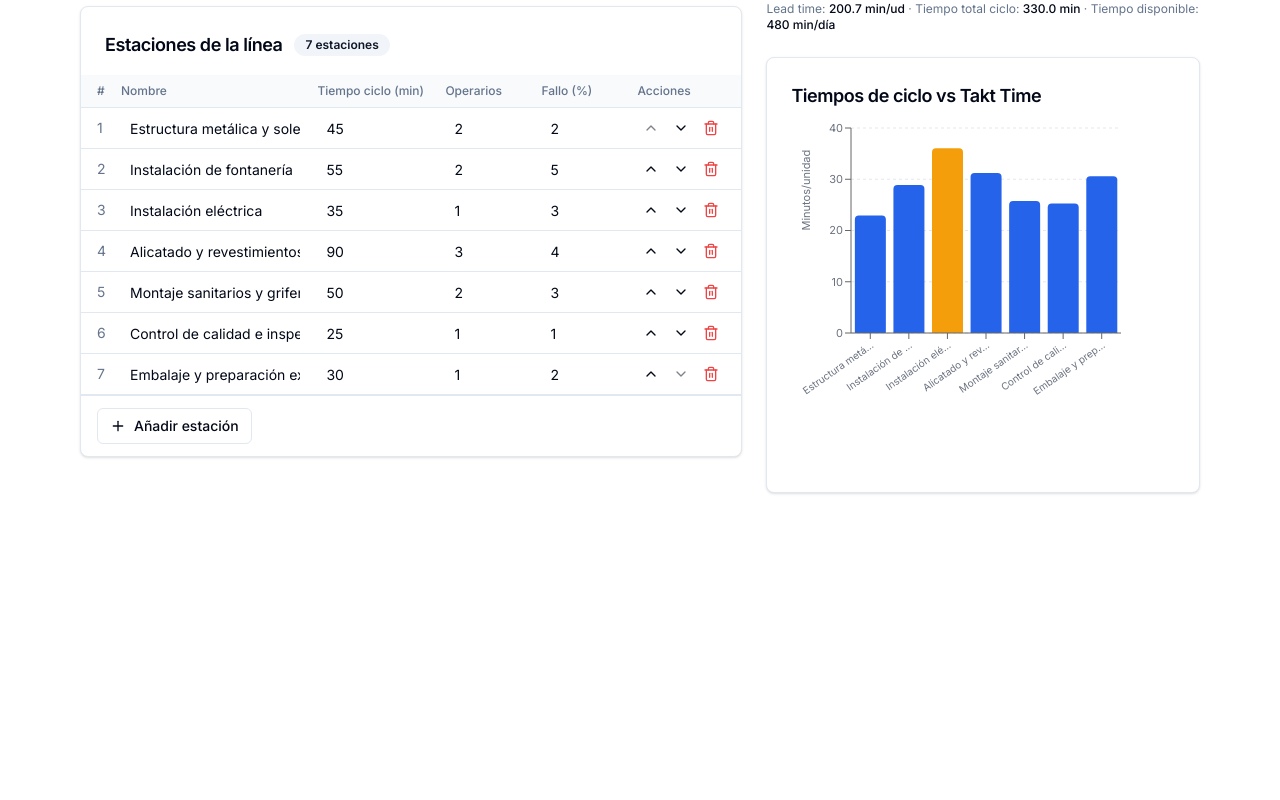
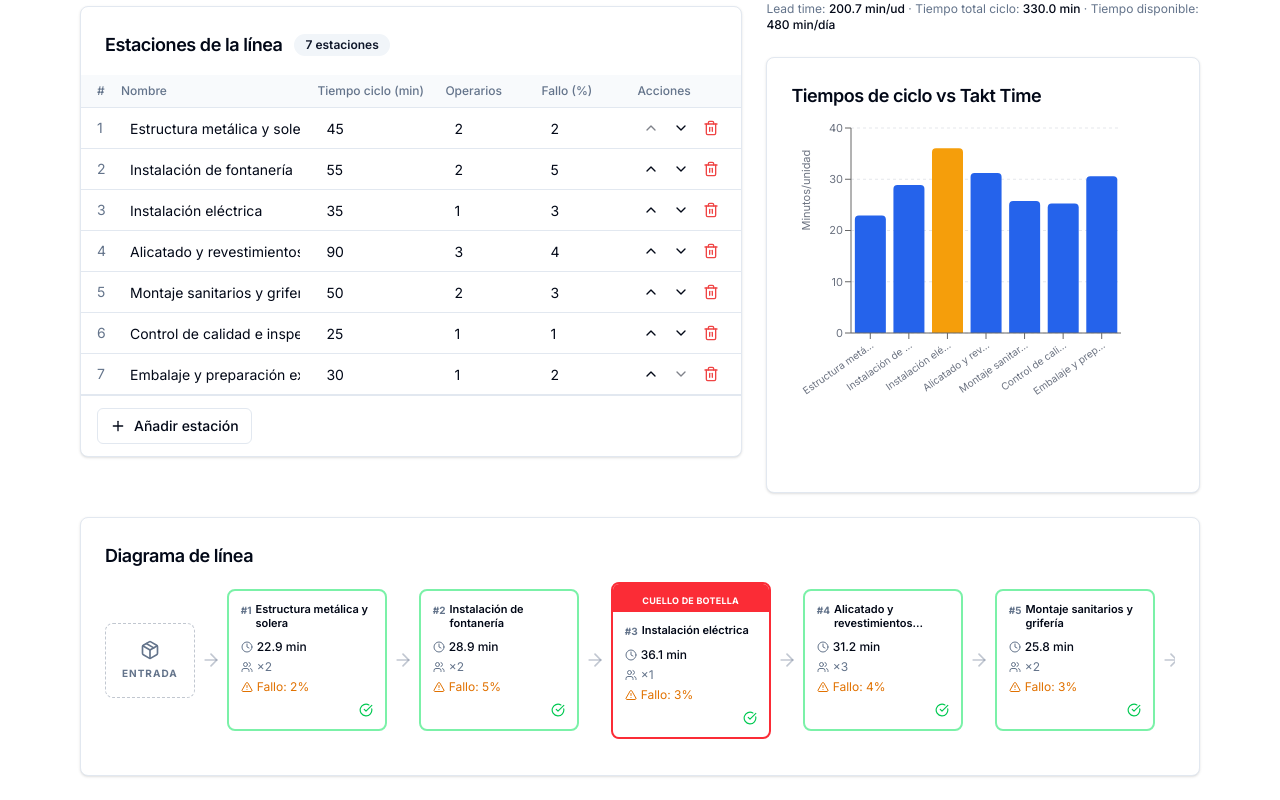
Before and after one commit to markusx5622/takt-studio, a Next.js app: page /simulador in a window 1280 px wide. Shown: the part 477-1277 px from the top of the page. Before the commit the page ends 994 px from the top, so only its background shows below. Built offline with nearby package versions, Linux system fonts and the light colour scheme.

Commit message:
feat: diagrama visual de línea de producción
https://claude.ai/code/session_01P2kARcetvvfqfwJSx6e9T4

```diff
--- a/app/simulador/page.tsx
+++ b/app/simulador/page.tsx
@@ -2,10 +2,11 @@ import ScenarioControls from "@/components/ScenarioControls"
 import StationEditor from "@/components/StationEditor"
 import KpiPanel from "@/components/KpiPanel"
 import TaktChart from "@/components/TaktChart"
+import LineDiagram from "@/components/LineDiagram"
 
 export default function SimuladorPage() {
   return (
-    <div className="mx-auto max-w-6xl px-4 py-6">
+    <div className="mx-auto max-w-6xl space-y-6 px-4 py-6">
       <div className="grid grid-cols-1 gap-6 lg:grid-cols-5">
         {/* Left column — 60% */}
         <div className="space-y-6 lg:col-span-3">
@@ -19,6 +20,9 @@ export default function SimuladorPage() {
           <TaktChart />
         </div>
       </div>
+
+      {/* Full-width row — line diagram benefits from horizontal space */}
+      <LineDiagram />
     </div>
   )
 }
--- /dev/null
+++ b/components/LineDiagram.tsx
@@ -0,0 +1,176 @@
+"use client"
+
+import { Fragment } from "react"
+import {
+  ArrowRight,
+  Users,
+  AlertTriangle,
+  CheckCircle,
+  Clock,
+  Package,
+  PackageCheck,
+} from "lucide-react"
+import { useTaktStore, useHydrated } from "@/lib/store"
+import { getStationsWithEffective, calculateTaktTime } from "@/lib/calculations"
+import { Card, CardContent, CardHeader, CardTitle } from "@/components/ui/card"
+import { cn } from "@/lib/utils"
+import type { StationWithEffective } from "@/types"
+
+// ─── ENTRADA ──────────────────────────────────────────────────────────────────
+
+function EntradaIndicator() {
+  return (
+    <div className="flex shrink-0 flex-col items-center justify-center gap-1.5 rounded-lg border border-dashed border-muted-foreground/40 px-4 py-4">
+      <Package className="h-5 w-5 text-muted-foreground" />
+      <span className="text-[10px] font-bold uppercase tracking-widest text-muted-foreground">
+        Entrada
+      </span>
+    </div>
+  )
+}
+
+// ─── SALIDA ───────────────────────────────────────────────────────────────────
+
+function SalidaIndicator() {
+  return (
+    <div className="flex shrink-0 flex-col items-center justify-center gap-1.5 rounded-lg border border-dashed border-green-400 px-4 py-4">
+      <PackageCheck className="h-5 w-5 text-green-600" />
+      <span className="text-[10px] font-bold uppercase tracking-widest text-green-700">
+        Salida
+      </span>
+    </div>
+  )
+}
+
+// ─── Arrow ────────────────────────────────────────────────────────────────────
+
+function ArrowConnector() {
+  return (
+    <div className="flex shrink-0 items-center justify-center p-1.5 text-muted-foreground/40">
+      {/* rotate-90 = pointing down on mobile; rotate-0 = pointing right on desktop */}
+      <ArrowRight className="h-5 w-5 rotate-90 md:rotate-0" />
+    </div>
+  )
+}
+
+// ─── Station card ─────────────────────────────────────────────────────────────
+
+function StationCard({ station, index }: { station: StationWithEffective; index: number }) {
+  return (
+    <div
+      className={cn(
+        "w-40 shrink-0 overflow-hidden rounded-lg border-2 transition-shadow hover:shadow-lg",
+        station.isBottleneck && "border-red-500",
+        !station.isBottleneck && station.exceedsTakt && "border-amber-500 bg-amber-50",
+        !station.isBottleneck && !station.exceedsTakt && "border-green-300 bg-white"
+      )}
+    >
+      {/* Bottleneck banner */}
+      {station.isBottleneck && (
+        <div className="bg-red-500 px-1 py-0.5 text-center">
+          <span className="text-[9px] font-bold uppercase tracking-wide text-white">
+            Cuello de botella
+          </span>
+        </div>
+      )}
+
+      <div className="p-3">
+        {/* Header */}
+        <div className="mb-2 flex items-start gap-1">
+          <span className="shrink-0 text-[10px] font-bold text-muted-foreground">
+            #{index + 1}
+          </span>
+          <span
+            className="line-clamp-2 text-[11px] font-semibold leading-tight"
+            title={station.name}
+          >
+            {station.name}
+          </span>
+        </div>
+
+        {/* Effective cycle time */}
+        <div className="flex items-center gap-1 text-xs">
+          <Clock className="h-3 w-3 shrink-0 text-muted-foreground" />
+          <span className="font-medium">{station.effectiveCycleMin.toFixed(1)} min</span>
+        </div>
+
+        {/* Operators */}
+        <div className="mt-1 flex items-center gap-1 text-xs text-muted-foreground">
+          <Users className="h-3 w-3 shrink-0" />
+          <span>×{station.operators}</span>
+        </div>
+
+        {/* Failure rate */}
+        {station.failureRate > 0 && (
+          <div className="mt-1 flex items-center gap-1 text-xs text-amber-600">
+            <AlertTriangle className="h-3 w-3 shrink-0" />
+            <span>Fallo: {(station.failureRate * 100).toFixed(0)}%</span>
+          </div>
+        )}
+
+        {/* Status icon */}
+        <div className="mt-2 flex justify-end">
+          {station.exceedsTakt ? (
+            <AlertTriangle className="h-3.5 w-3.5 text-amber-500" />
+          ) : (
+            <CheckCircle className="h-3.5 w-3.5 text-green-500" />
+          )}
+        </div>
+      </div>
+    </div>
+  )
+}
+
+// ─── Main component ───────────────────────────────────────────────────────────
+
+export default function LineDiagram() {
+  const hydrated = useHydrated()
+  const scenario = useTaktStore((state) =>
+    state.scenarios.find((sc) => sc.id === state.activeScenarioId)
+  )
+
+  if (!hydrated || !scenario || scenario.stations.length === 0) {
+    return (
+      <Card>
+        <CardHeader className="pb-2">
+          <CardTitle className="text-lg">Diagrama de línea</CardTitle>
+        </CardHeader>
+        <CardContent className="flex h-48 items-center justify-center">
+          <p className="text-sm text-muted-foreground">
+            Añade estaciones para visualizar la línea
+          </p>
+        </CardContent>
+      </Card>
+    )
+  }
+
+  const taktTimeMin = calculateTaktTime(scenario)
+  const stations = getStationsWithEffective(scenario.stations, taktTimeMin)
+
+  return (
+    <Card>
+      <CardHeader className="pb-2">
+        <CardTitle className="text-lg">Diagrama de línea</CardTitle>
+      </CardHeader>
+      <CardContent>
+        {/* overflow-x-auto enables horizontal scroll on desktop when stations don't fit */}
+        <div className="overflow-x-auto pb-3 pt-1">
+          <div className="flex flex-col items-center md:flex-row md:min-w-max md:items-center">
+            <EntradaIndicator />
+            <ArrowConnector />
+
+            {stations.map((station, index) => (
+              <Fragment key={station.id}>
+                <StationCard station={station} index={index} />
+                {index < stations.length - 1 && <ArrowConnector />}
+              </Fragment>
+            ))}
+
+            <ArrowConnector />
+            <SalidaIndicator />
+          </div>
+        </div>
+      </CardContent>
+    </Card>
+  )
+}
```
